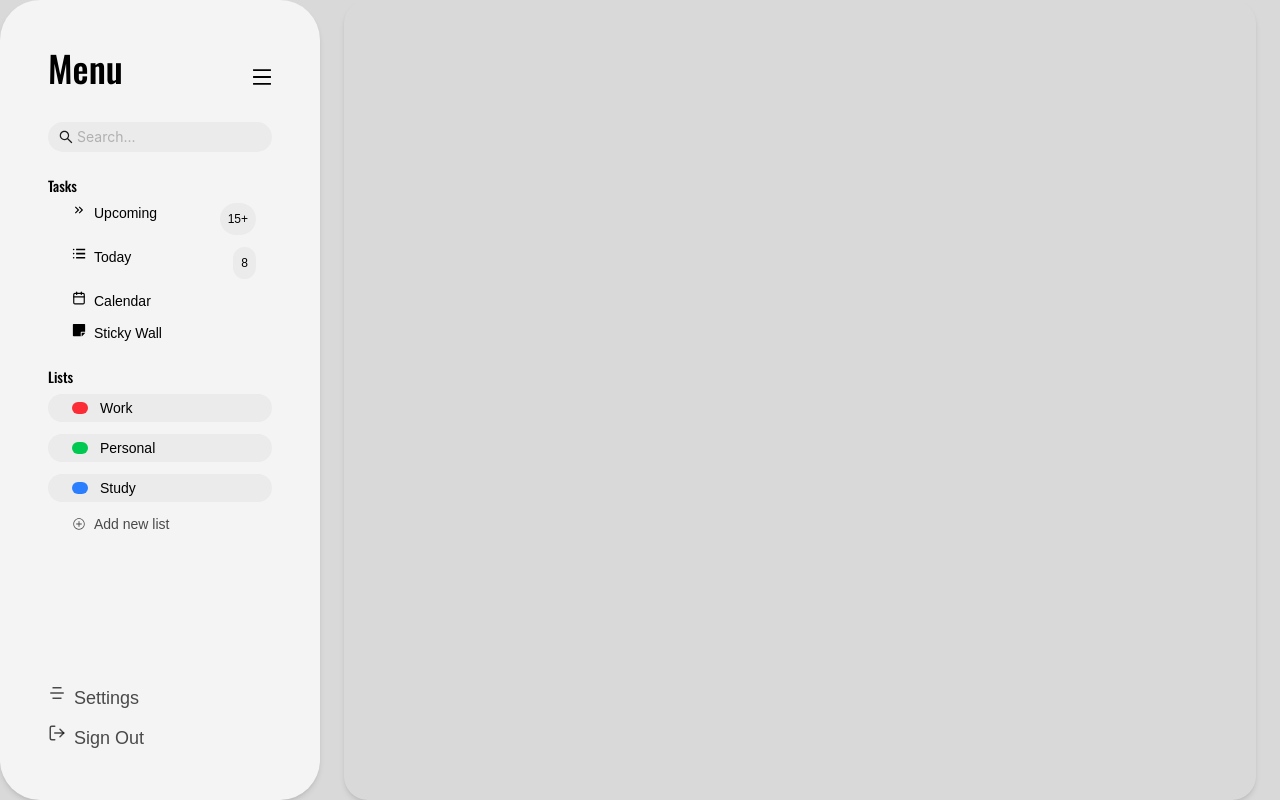
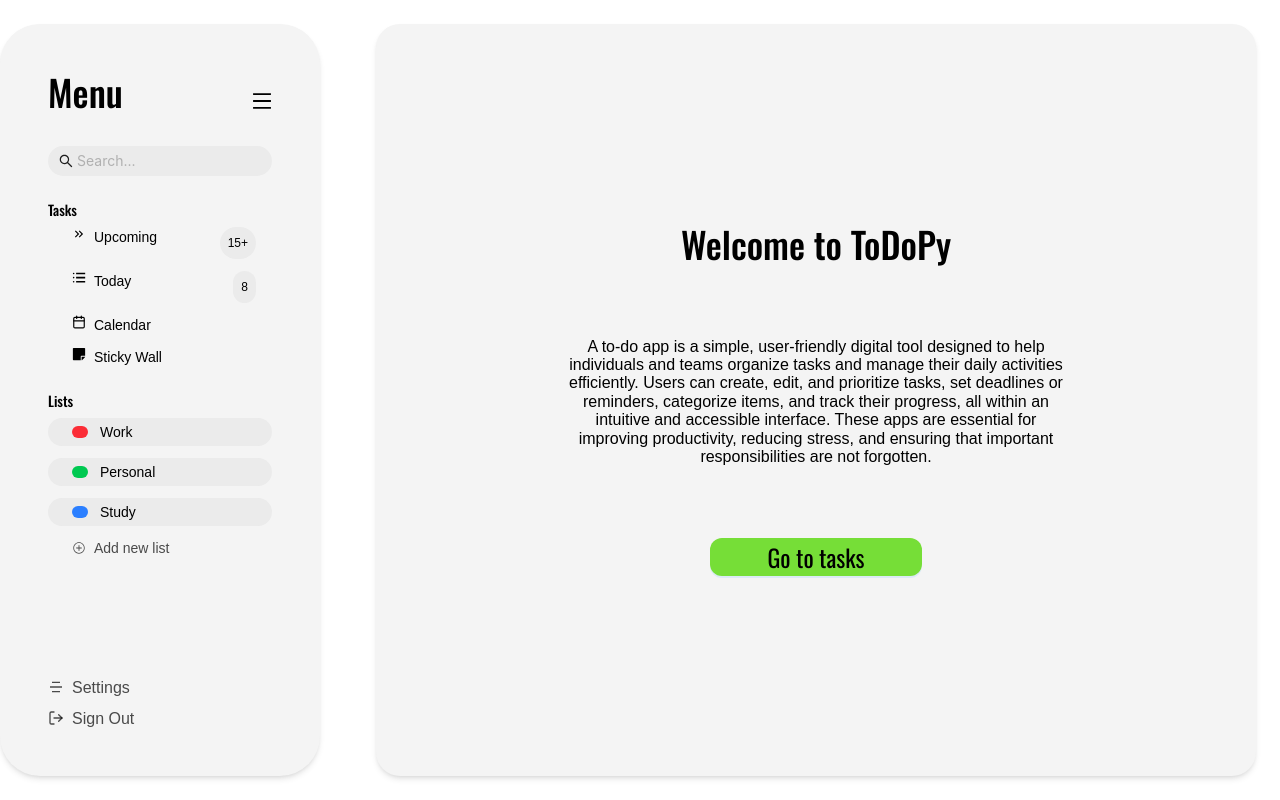
Before and after one commit to rawanessam1/todo-list, a React (Vite) app: page / in a window 1280 px wide. Built offline with nearby package versions, Linux system fonts and the light colour scheme; a web font is replaced by a local one.

Commit message:
edit dashboard

```diff
--- a/src/components/layout/MainLayout.jsx
+++ b/src/components/layout/MainLayout.jsx
@@ -3,7 +3,7 @@ import SidebarMenu from "./SidebarMenu";
 
 const MainLayout = ({ children, bgColor }) => {
   return (
-    <div className="flex h-screen">
+  <div className="container mx-auto flex h-screen gap-8 pt-6 pb-6">
       <SidebarMenu />
       <div className={`flex-1 p-6 rounded-3xl shadow-md mx-6 overflow-auto ${bgColor} `}>
         {children}
--- a/src/components/layout/SidebarMenu.jsx
+++ b/src/components/layout/SidebarMenu.jsx
@@ -54,7 +54,7 @@ const SidebarMenu = () => {
         </div>
       </div>
 
-      <div className="space-y-3 text-lg mt-12 text-black/70">
+      <div className="space-y-3 mt-12 text-black/70">
         <div className="flex gap-2"><RiMenu5Fill /> Settings</div>
         <div className="flex gap-2"><FiLogOut /> Sign Out</div>
       </div>
--- a/src/index.css
+++ b/src/index.css
@@ -10,7 +10,3 @@
   --radius-40: 40px;
   --max-width-form: 301px;
 }
-
-body{
-    background-color: #D9D9D9;
-}
--- a/src/main.jsx
+++ b/src/main.jsx
@@ -2,7 +2,7 @@ import { StrictMode } from 'react'
 import { createRoot } from 'react-dom/client'
 import './index.css';
 import "antd/dist/reset.css"; // Ant Design styles
-import SignUp from './components/layout/MainLayout.jsx';
+import SignUp from './pages/dashboard/Dashboard.jsx';
 
 createRoot(document.getElementById('root')).render(
   <StrictMode>
--- a/src/pages/dashboard/Dashboard.jsx
+++ b/src/pages/dashboard/Dashboard.jsx
@@ -5,9 +5,10 @@ import MainLayout from "../../components/layout/MainLayout";  // if Dashboard is
 const Dashboard = () => {
   return (
     <MainLayout bgColor="bg-lightGray2">
-      <div className="flex flex-col justify-center items-center text-center">
-        <h1 className="text-3xl font-bold mb-4">Welcome to ToDoPy</h1>
-        <p className="text-gray-600 max-w-xl mb-8">
+      <div className="flex justify-center items-center h-full">
+        <div className='flex flex-col justify-center items-center text-center gap-14'>
+        <h1 className="text-4xl font-bold mb-4 font-oswald">Welcome to ToDoPy</h1>
+        <p className="max-w-lg mb-8">
           A to-do app is a simple, user-friendly digital tool designed to help individuals
           and teams organize tasks and manage their daily activities efficiently.
           Users can create, edit, and prioritize tasks, set deadlines or reminders,
@@ -17,10 +18,11 @@ const Dashboard = () => {
         </p>
         <Button
           type="primary"
-          className="!bg-green-400 !border-none hover:!bg-green-500 text-black font-semibold px-6 py-2 rounded-lg"
+          className="!bg-green !px-14 !py-4.5 !rounded-xl !font-oswald !text-black !text-2xl"
         >
           Go to tasks
         </Button>
+      </div>
       </div>
     </MainLayout>
   );
```
